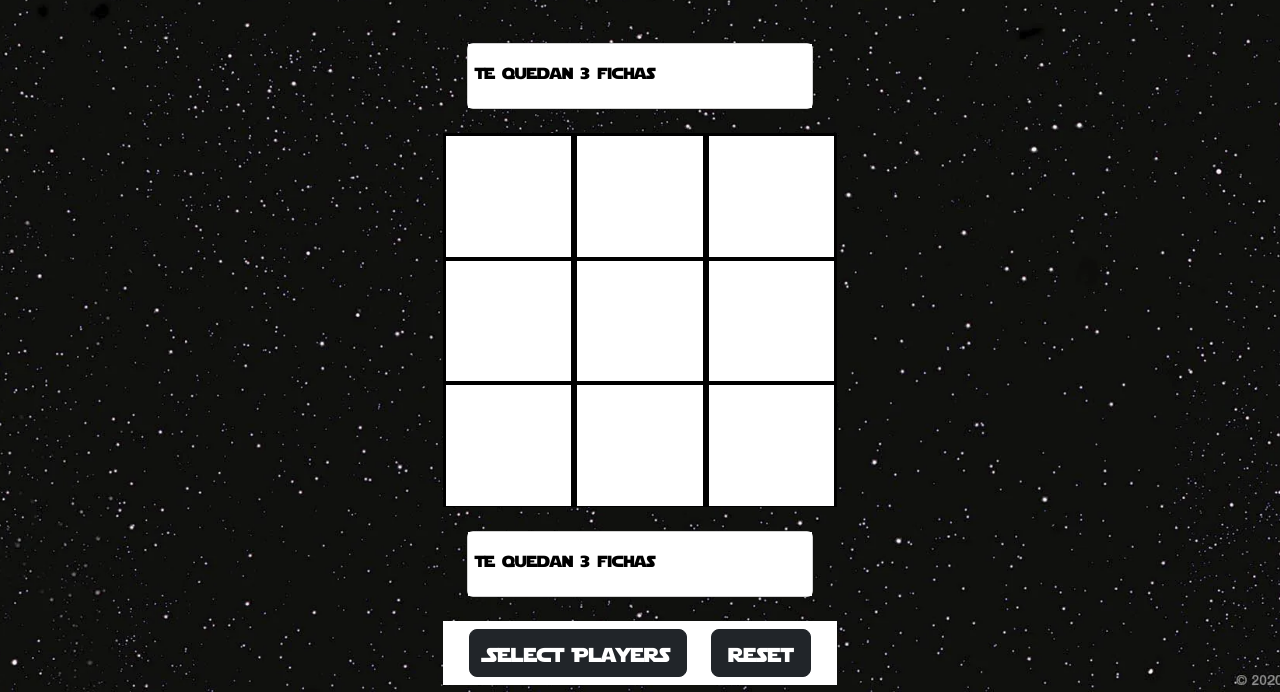
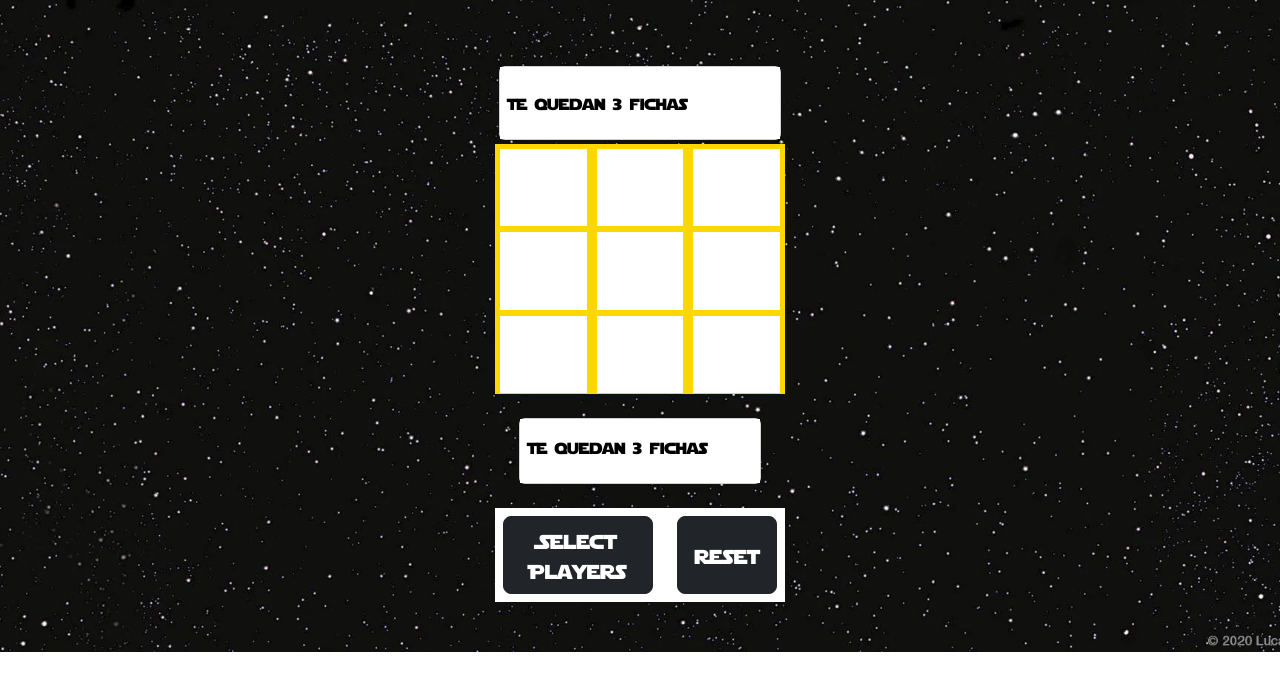
Before and after one commit to s0usaa/dav-geekshub-fsd-tictactoe, a plain HTML site: page pages/tablero.html in a window 1280 px wide. Shown: the part 148-840 px from the top of the page. After the commit the page ends 800 px from the top, so only its background shows below. Drawn offline with nearby package versions, Linux system fonts and the light colour scheme.

Commit message:
Empezando la parte del tablero

```diff
--- a/css/style.css
+++ b/css/style.css
@@ -75,26 +75,24 @@ a{
 /* estilos tablero */
 
 .table{
-    height: 85vh;
+    height: 80vh;
     font-family: jedi2;
 }
 
 .gameTable{
     display: grid;
     grid-template-columns: repeat(3, 1fr);
-    grid-template-rows: repeat(3, 1fr);
-    background-color: lightcyan;
+    /* grid-template-rows: repeat(3, 1fr); */
 }
 
 .cell{
-    border: solid black;
-    height: 6em;
-    font-weight: bolder;
+    border: 5px solid gold;
+    height: 4em;
     display: flex;
     align-items: center;
     justify-content: center;
     font-size: 1.3rem;
-    font-family: fantasy;
+    font-family: jedi2;
     cursor: pointer;
 }
 
--- a/pages/tablero.html
+++ b/pages/tablero.html
@@ -29,12 +29,12 @@
       </div>
     </div>
     <div class="container-fluid">
-      <div class="row table justify-content-center align-items-center b-0 m-0">
-        <div class="col-12 col-sm-6 col-lg-4">
+      <div class="row table justify-content-center align-items-center p-0 m-0">
+        <div class="col-12 col-lg-3">
           <!-- Player 1 -->
-          <div class="card m-4">
+          <div class="card m-1">
             <div class="card-body">
-              <h5 class="card-title text-center" id="player1"></h5>
+              <h5 class="card-title text-center mb-3" id="player1"></h5>
               <p id="player1Text">Te quedan 3 fichas</p>
             </div>
           </div>
```
